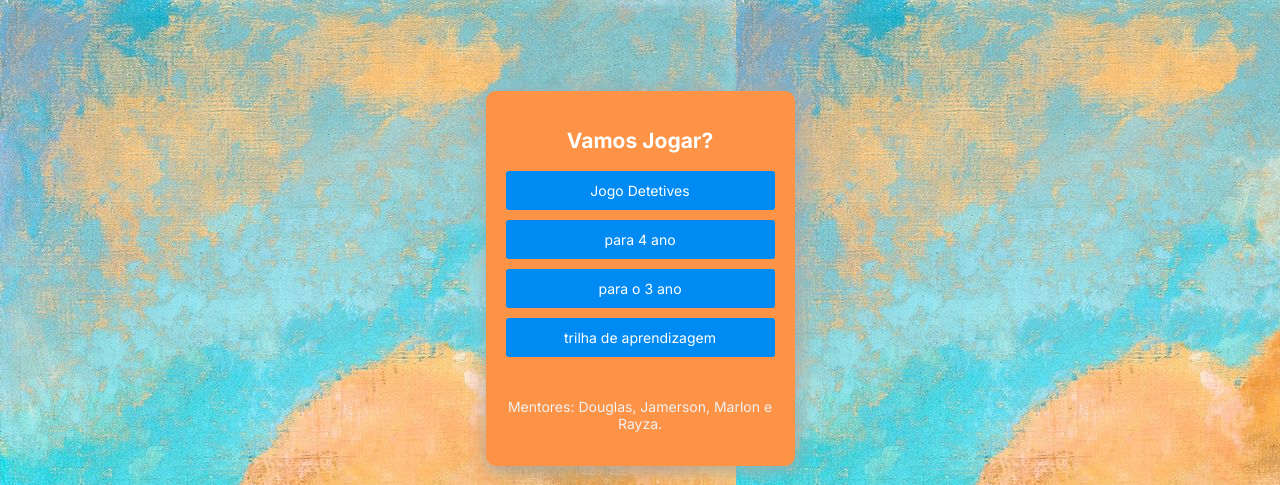
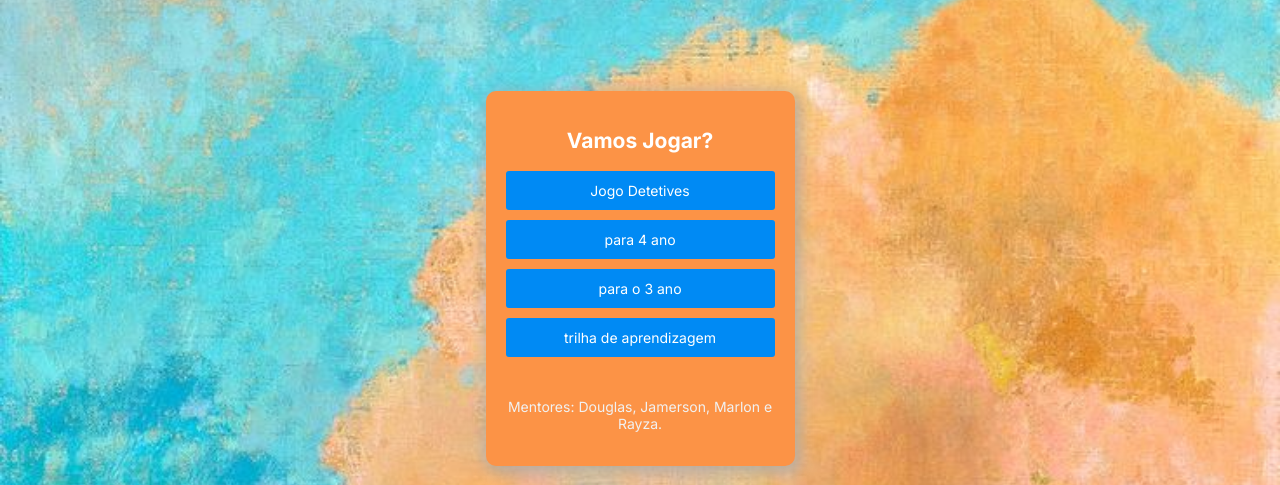
Before and after one commit to Rayza-18/educap, a plain HTML site: page index.html in a window 1280 px wide. Shown: the top 485 px of the page. Drawn offline with Linux system fonts and the light colour scheme.

Commit message:
Update style.css
adicionei conf de fundo

```diff
--- a/style.css
+++ b/style.css
@@ -2,6 +2,9 @@
 body{
 background-image:url('fundoo.jpg');
     margin: 91px 5px;
+     background-size: cover; /* Faz a imagem cobrir todo o fundo */
+            background-repeat: no-repeat; /* Evita que a imagem se repita */
+            background-position: center; /* Centraliza a imagem */
 }
 main{
     margin-left: auto;
```
